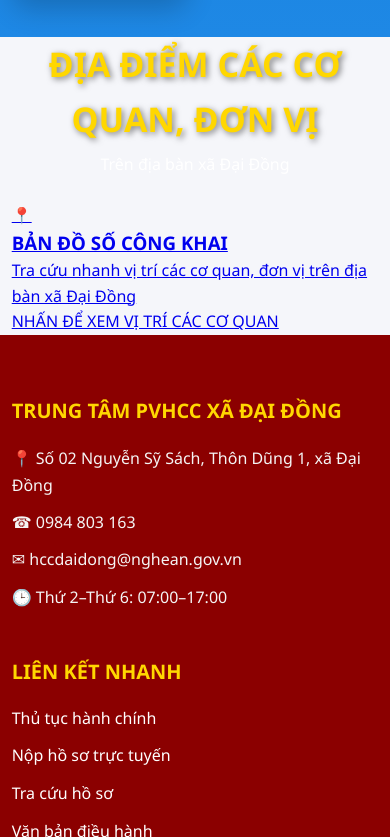
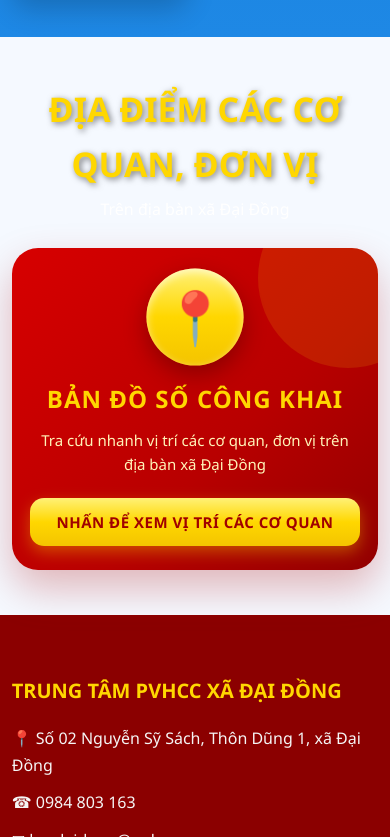
Before and after one commit to congantttc-collab/daidong-pvhcc, a plain HTML site: page index.html in a window 390 px wide. Shown: the part 10250-11087 px from the top of the page. Drawn offline with Linux system fonts and the light colour scheme.

Commit message:
Update style.css

```diff
--- a/css/style.css
+++ b/css/style.css
@@ -2454,3 +2454,149 @@ footer iframe{
     }
 
 }
+/* ===================================================
+   ĐỊA ĐIỂM CÁC CƠ QUAN, ĐƠN VỊ
+=================================================== */
+
+.map-system{
+    background:#f5f9ff;
+    padding:45px 0;
+}
+
+.map-card{
+    display:flex;
+    align-items:center;
+    gap:28px;
+
+    text-decoration:none;
+    color:#fff;
+
+    background:linear-gradient(135deg,#D70000 0%,#B80000 60%,#920000 100%);
+    border-radius:26px;
+
+    padding:34px;
+    overflow:hidden;
+    position:relative;
+
+    box-shadow:0 18px 40px rgba(170,0,0,.28);
+
+    transition:.35s;
+}
+
+.map-card:hover{
+    transform:translateY(-6px);
+    box-shadow:0 24px 48px rgba(170,0,0,.38);
+}
+
+.map-card::before{
+    content:"";
+    position:absolute;
+    top:-60px;
+    right:-60px;
+    width:180px;
+    height:180px;
+    background:rgba(255,215,0,.13);
+    border-radius:50%;
+}
+
+.map-icon{
+    width:120px;
+    height:120px;
+    min-width:120px;
+
+    border-radius:50%;
+
+    background:linear-gradient(180deg,#FFF176,#FFD700,#F4C400);
+
+    display:flex;
+    align-items:center;
+    justify-content:center;
+
+    font-size:64px;
+
+    box-shadow:
+        inset 0 3px 8px rgba(255,255,255,.6),
+        0 8px 22px rgba(0,0,0,.28);
+
+    animation:mapPulse 2s ease-in-out infinite;
+}
+
+.map-content{
+    flex:1;
+}
+
+.map-content h3{
+    margin:0 0 10px;
+    color:#FFD700;
+    font-size:34px;
+    font-weight:800;
+    letter-spacing:1px;
+}
+
+.map-content p{
+    margin:0 0 22px;
+    color:#FFF4B8;
+    font-size:18px;
+    line-height:1.6;
+}
+
+.map-btn{
+    display:inline-block;
+
+    background:linear-gradient(180deg,#FFF176,#FFD700,#F4C400);
+
+    color:#A00000;
+
+    padding:14px 26px;
+
+    border-radius:14px;
+
+    font-size:18px;
+    font-weight:800;
+    letter-spacing:.5px;
+
+    box-shadow:0 6px 16px rgba(255,215,0,.35);
+}
+
+@keyframes mapPulse{
+    0%,100%{
+        transform:scale(1);
+    }
+    50%{
+        transform:scale(1.08);
+    }
+}
+
+/* ================= MOBILE ================= */
+
+@media (max-width:768px){
+
+    .map-card{
+        flex-direction:column;
+        text-align:center;
+        padding:24px 18px;
+        gap:18px;
+    }
+
+    .map-icon{
+        width:90px;
+        height:90px;
+        min-width:90px;
+        font-size:48px;
+    }
+
+    .map-content h3{
+        font-size:24px;
+    }
+
+    .map-content p{
+        font-size:15px;
+    }
+
+    .map-btn{
+        width:100%;
+        font-size:15px;
+        padding:12px;
+    }
+
+}
```
